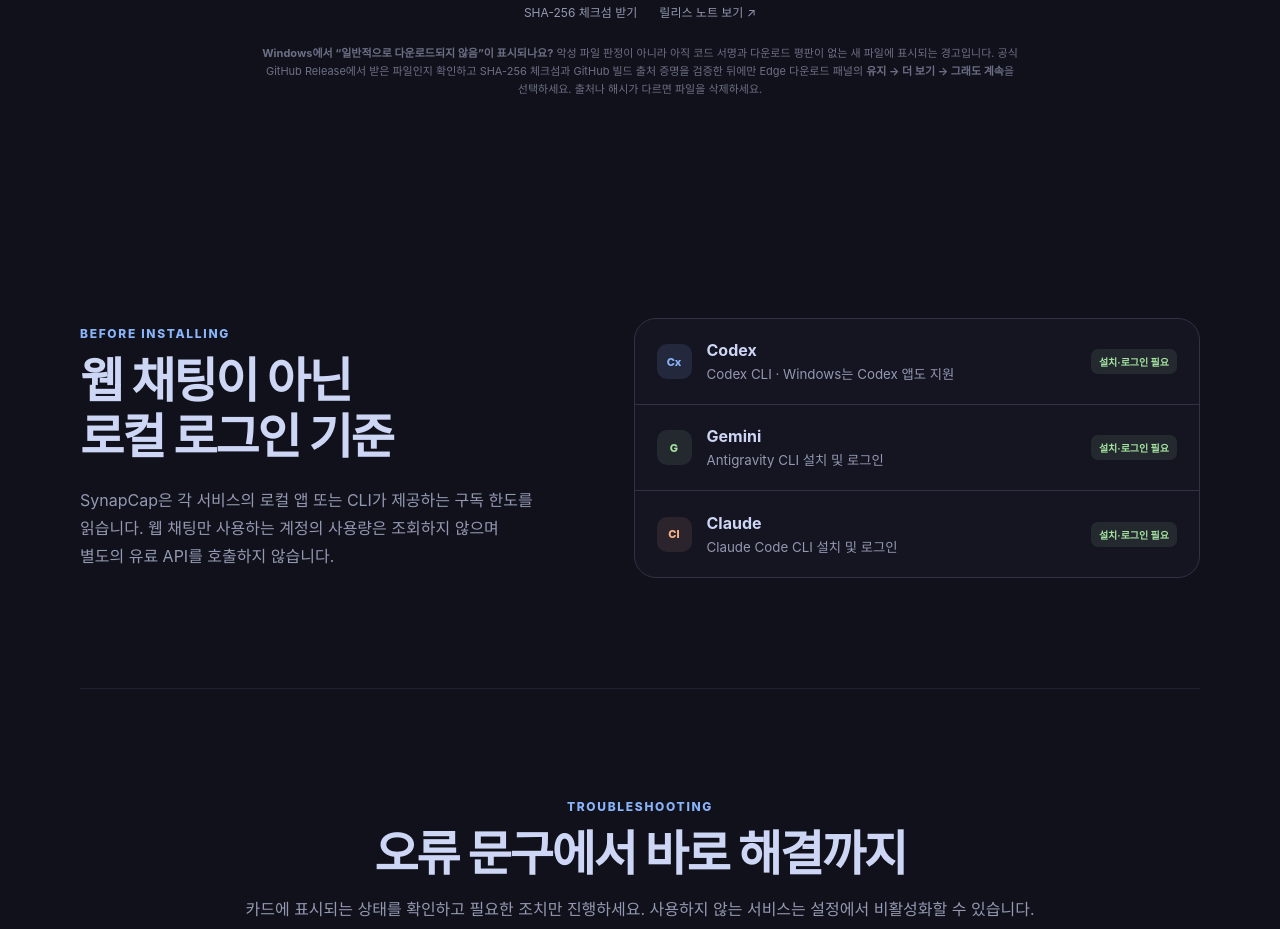
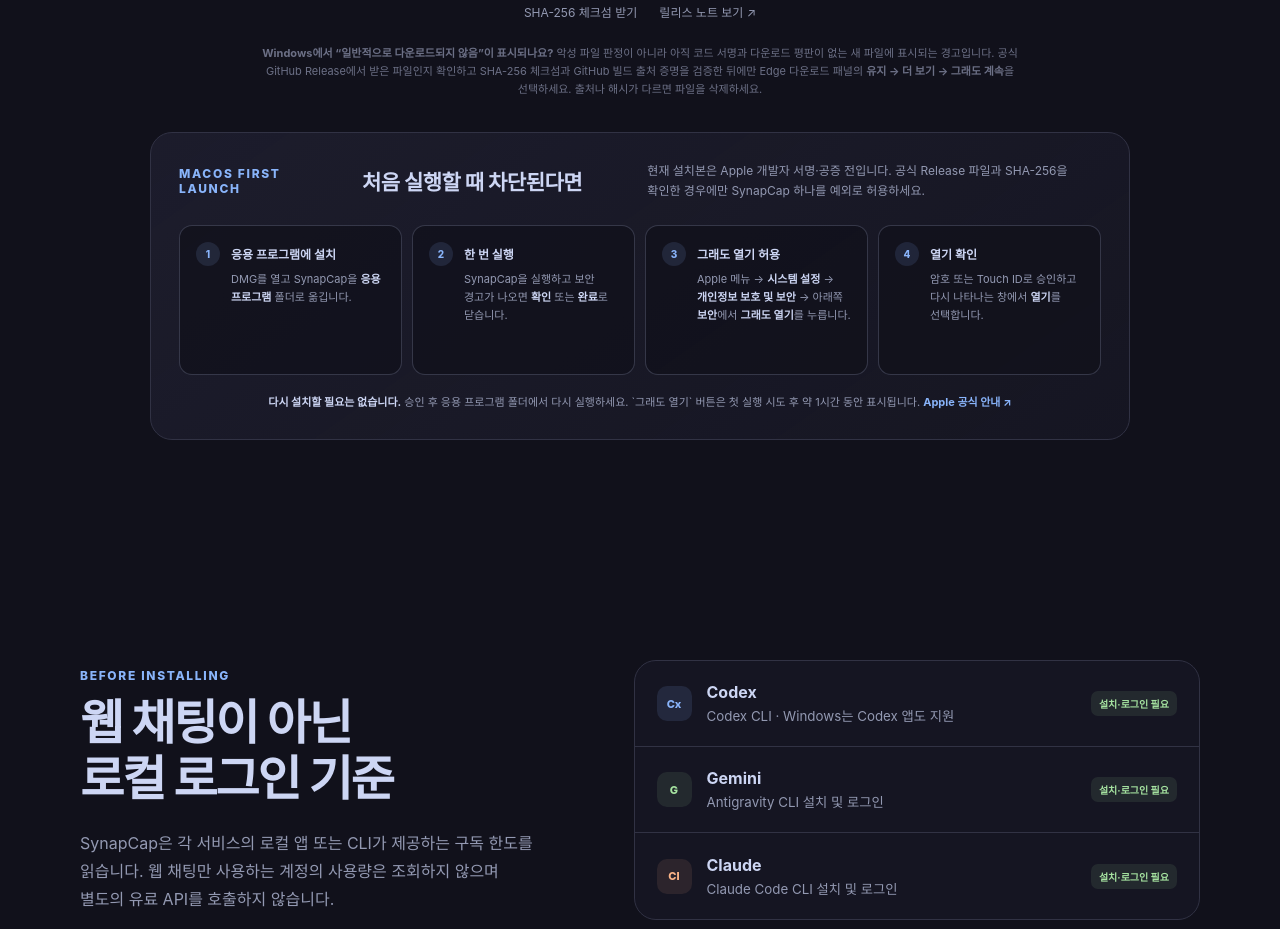
Before and after one commit to kimNarr/SynapCap, a plain HTML site: page docs/index.html in a window 1280 px wide. Shown: the part 2139-3068 px from the top of the page. Drawn offline with Linux system fonts and the light colour scheme; no server answers.

Commit message:
docs: add macOS first launch guide

```diff
--- a/docs/index.html
+++ b/docs/index.html
@@ -126,6 +126,20 @@
         <a href="https://github.com/kimNarr/SynapCap/releases/latest" target="_blank" rel="noreferrer">릴리스 노트 보기 <span aria-hidden="true">↗</span></a>
       </div>
       <p class="signing-note"><strong>Windows에서 “일반적으로 다운로드되지 않음”이 표시되나요?</strong> 악성 파일 판정이 아니라 아직 코드 서명과 다운로드 평판이 없는 새 파일에 표시되는 경고입니다. 공식 GitHub Release에서 받은 파일인지 확인하고 SHA-256 체크섬과 GitHub 빌드 출처 증명을 검증한 뒤에만 Edge 다운로드 패널의 <b>유지 → 더 보기 → 그래도 계속</b>을 선택하세요. 출처나 해시가 다르면 파일을 삭제하세요.</p>
+      <div class="mac-first-run" aria-labelledby="mac-first-run-title">
+        <div class="mac-first-run-heading">
+          <p class="section-kicker">macOS first launch</p>
+          <h3 id="mac-first-run-title">처음 실행할 때 차단된다면</h3>
+          <p>현재 설치본은 Apple 개발자 서명·공증 전입니다. 공식 Release 파일과 SHA-256을 확인한 경우에만 SynapCap 하나를 예외로 허용하세요.</p>
+        </div>
+        <ol class="mac-first-run-steps">
+          <li><span>1</span><div><strong>응용 프로그램에 설치</strong><p>DMG를 열고 SynapCap을 <b>응용 프로그램</b> 폴더로 옮깁니다.</p></div></li>
+          <li><span>2</span><div><strong>한 번 실행</strong><p>SynapCap을 실행하고 보안 경고가 나오면 <b>확인</b> 또는 <b>완료</b>로 닫습니다.</p></div></li>
+          <li><span>3</span><div><strong>그래도 열기 허용</strong><p>Apple 메뉴 → <b>시스템 설정</b> → <b>개인정보 보호 및 보안</b> → 아래쪽 <b>보안</b>에서 <b>그래도 열기</b>를 누릅니다.</p></div></li>
+          <li><span>4</span><div><strong>열기 확인</strong><p>암호 또는 Touch ID로 승인하고 다시 나타나는 창에서 <b>열기</b>를 선택합니다.</p></div></li>
+        </ol>
+        <p class="mac-first-run-note"><b>다시 설치할 필요는 없습니다.</b> 승인 후 응용 프로그램 폴더에서 다시 실행하세요. `그래도 열기` 버튼은 첫 실행 시도 후 약 1시간 동안 표시됩니다. <a href="https://support.apple.com/ko-kr/102445" target="_blank" rel="noreferrer">Apple 공식 안내 ↗</a></p>
+      </div>
     </section>
 
     <section id="requirements" class="requirements section-shell">
--- a/docs/styles.css
+++ b/docs/styles.css
@@ -130,6 +130,20 @@
 .download-support a { border-bottom: 1px solid transparent; transition: color .2s ease, border-color .2s ease; }
 .download-support a:hover { color: var(--blue); border-color: rgba(137,180,250,.48); }
 .signing-note { max-width: 760px; margin: 24px auto 0; color: #6c7086; text-align: center; font-size: 11px; line-height: 1.6; }
+.mac-first-run { max-width: 980px; margin: 34px auto 0; padding: 28px; border: 1px solid var(--border); border-radius: var(--radius); background: linear-gradient(145deg, rgba(30,30,46,.9), rgba(24,24,37,.72)); }
+.mac-first-run-heading { display: grid; grid-template-columns: .55fr .9fr 1.55fr; align-items: center; gap: 22px; }
+.mac-first-run-heading .section-kicker { margin: 0; }
+.mac-first-run-heading h3 { margin: 0; font-size: 21px; letter-spacing: -.025em; }
+.mac-first-run-heading > p:last-child { margin: 0; color: var(--muted); font-size: 12px; line-height: 1.65; word-break: keep-all; }
+.mac-first-run-steps { margin: 24px 0 0; padding: 0; display: grid; grid-template-columns: repeat(4, 1fr); gap: 10px; list-style: none; }
+.mac-first-run-steps li { min-height: 150px; padding: 16px; display: flex; align-items: flex-start; gap: 11px; border: 1px solid rgba(69,71,90,.72); border-radius: 13px; background: rgba(17,17,27,.72); }
+.mac-first-run-steps li > span { width: 24px; height: 24px; display: grid; place-items: center; flex: 0 0 auto; border-radius: 50%; background: rgba(137,180,250,.13); color: var(--blue); font-size: 10px; font-weight: 850; }
+.mac-first-run-steps strong { display: block; margin: 3px 0 8px; font-size: 12px; }
+.mac-first-run-steps p { margin: 0; color: var(--muted); font-size: 11px; line-height: 1.65; word-break: keep-all; }
+.mac-first-run-steps b { color: var(--text); }
+.mac-first-run-note { margin: 18px 0 0; color: var(--muted); font-size: 11px; line-height: 1.7; text-align: center; }
+.mac-first-run-note b { color: var(--text); }
+.mac-first-run-note a { color: var(--blue); font-weight: 750; white-space: nowrap; }
 
 .requirements { display: grid; grid-template-columns: .9fr 1.1fr; gap: 90px; align-items: center; }
 .requirement-copy > p:last-child { margin: 22px 0 0; color: var(--muted); line-height: 1.75; word-break: keep-all; }
@@ -207,6 +221,8 @@
   .feature-grid { grid-template-columns: 1fr 1fr; }
   .download-grid { grid-template-columns: 1fr 1fr; }
   .compact-card { grid-column: 1 / -1; min-height: 210px; }
+  .mac-first-run-heading { grid-template-columns: 1fr; gap: 9px; }
+  .mac-first-run-steps { grid-template-columns: 1fr 1fr; }
   .requirements { grid-template-columns: 1fr; gap: 42px; }
   .error-grid { grid-template-columns: 1fr 1fr; }
   .permission-note { grid-template-columns: 1fr; gap: 8px; }
@@ -232,6 +248,9 @@
   .feature-grid article { min-height: 190px; }
   .compact-card { grid-column: auto; min-height: 240px; }
   .download-support { flex-direction: column; gap: 10px; }
+  .mac-first-run { padding: 20px; }
+  .mac-first-run-steps { grid-template-columns: 1fr; }
+  .mac-first-run-steps li { min-height: auto; }
   .error-grid { grid-template-columns: 1fr; }
   .error-grid article { min-height: 175px; }
   .mac-setup { padding: 20px; }
```
Also changed, not shown: 2 other files.
